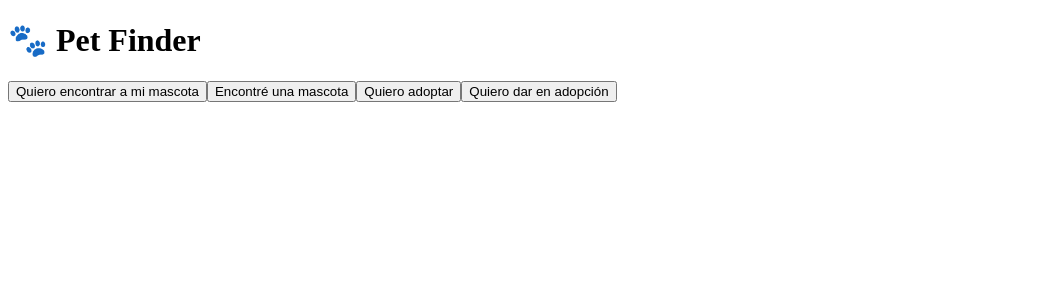
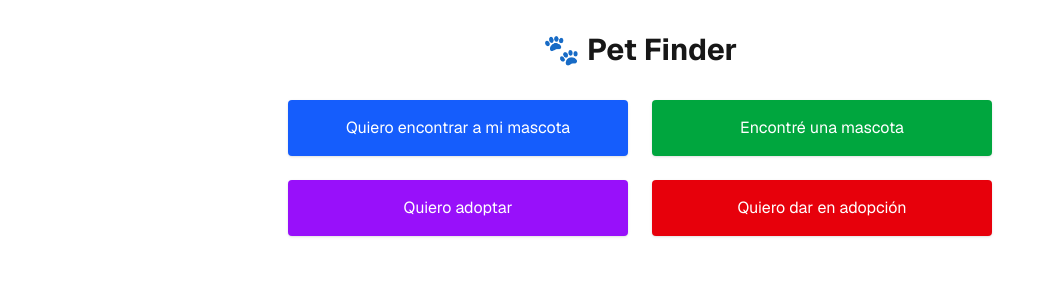
Before and after one commit to LucianoVeneroniMB/patasapp, a Next.js app: page / in a window 1280 px wide. Shown: the top 300 px of the page, without its empty margins (0-1047 px from the left). Built offline with nearby package versions, Linux system fonts and the light colour scheme.

Commit message:
Update layout.tsx

```diff
--- a/app/layout.tsx
+++ b/app/layout.tsx
@@ -1,159 +1,32 @@
-"use client";
+import './globals.css';
+import { Geist, Geist_Mono } from 'next/font/google';
+import Script from 'next/script';
 
-import { useState, ChangeEvent, FormEvent } from "react";
-import Head from "next/head";
+const geistSans = Geist({
+  variable: '--font-geist-sans',
+  subsets: ['latin'],
+});
 
-type FormType =
-  | "findMyPet"
-  | "foundPet"
-  | "wantToAdopt"
-  | "giveForAdoption"
-  | null;
+const geistMono = Geist_Mono({
+  variable: '--font-geist-mono',
+  subsets: ['latin'],
+});
 
-export default function Home() {
-  const [formType, setFormType] = useState<FormType>(null);
-  const [formData, setFormData] = useState<Record<string, unknown>>({});
-  const [recaptchaToken, setRecaptchaToken] = useState<string | null>(null);
-
-  function handleInputChange(e: ChangeEvent<HTMLInputElement | HTMLTextAreaElement>) {
-    setFormData({ ...formData, [e.target.name]: e.target.value });
-  }
-
-  function handleFileChange(e: ChangeEvent<HTMLInputElement>) {
-    setFormData({ ...formData, [e.target.name]: e.target.files?.[0] || null });
-  }
-
-  async function handleSubmit(e: FormEvent) {
-    e.preventDefault();
-
-    if (typeof grecaptcha === "undefined") {
-      alert("No se pudo cargar reCAPTCHA. Intenta nuevamente.");
-      return;
-    }
-
-    grecaptcha.enterprise.ready(async () => {
-      try {
-        const token = await grecaptcha.enterprise.execute(
-          "6LfNmpMrAAAAAHJjT35Fh69t4L6EOM5vBiWI3YME", // your site key
-          { action: "LOGIN" }
-        );
-
-        setRecaptchaToken(token);
-
-        // Aquí puedes enviar el token al backend para validarlo junto con formData
-        console.log("reCAPTCHA token:", token);
-        console.log("Datos del formulario:", formData);
-
-        alert("Formulario enviado (implementa backend para procesar)");
-      } catch (error) {
-        console.error("Error ejecutando reCAPTCHA:", error);
-        alert("Error con reCAPTCHA. Intenta nuevamente.");
-      }
-    });
-  }
-
+export default function RootLayout({
+  children,
+}: {
+  children: React.ReactNode;
+}) {
   return (
-    <>
-      <Head>
-        <script src="https://www.google.com/recaptcha/enterprise.js?render=6LfNmpMrAAAAAHJjT35Fh69t4L6EOM5vBiWI3YME"></script>
-      </Head>
-
-      <main className="min-h-screen p-8 max-w-3xl mx-auto font-sans">
-        <h1 className="text-3xl font-bold mb-8 text-center">🐾 Pet Finder</h1>
-
-        {!formType && (
-          <div className="grid grid-cols-1 sm:grid-cols-2 gap-6">
-            <button
-              onClick={() => setFormType("findMyPet")}
-              className="bg-blue-600 text-white p-4 rounded shadow hover:bg-blue-700"
-            >
-              Quiero encontrar a mi mascota
-            </button>
-            <button
-              onClick={() => setFormType("foundPet")}
-              className="bg-green-600 text-white p-4 rounded shadow hover:bg-green-700"
-            >
-              Encontré una mascota
-            </button>
-            <button
-              onClick={() => setFormType("wantToAdopt")}
-              className="bg-purple-600 text-white p-4 rounded shadow hover:bg-purple-700"
-            >
-              Quiero adoptar
-            </button>
-            <button
-              onClick={() => setFormType("giveForAdoption")}
-              className="bg-red-600 text-white p-4 rounded shadow hover:bg-red-700"
-            >
-              Quiero dar en adopción
-            </button>
-          </div>
-        )}
-
-        {formType && (
-          <form onSubmit={handleSubmit} className="mt-8 space-y-6">
-            <button
-              type="button"
-              onClick={() => {
-                setFormType(null);
-                setFormData({});
-                setRecaptchaToken(null);
-              }}
-              className="text-gray-500 underline"
-            >
-              ← Volver al menú
-            </button>
-
-            {/* Example input fields (add more based on your needs) */}
-            <div>
-              <label htmlFor="name" className="block font-medium">
-                Nombre
-              </label>
-              <input
-                id="name"
-                name="name"
-                type="text"
-                className="w-full p-2 border rounded"
-                onChange={handleInputChange}
-                required
-              />
-            </div>
-
-            <div>
-              <label htmlFor="description" className="block font-medium">
-                Descripción
-              </label>
-              <textarea
-                id="description"
-                name="description"
-                className="w-full p-2 border rounded"
-                onChange={handleInputChange}
-                required
-              />
-            </div>
-
-            <div>
-              <label htmlFor="photo" className="block font-medium">
-                Foto
-              </label>
-              <input
-                id="photo"
-                name="photo"
-                type="file"
-                accept="image/*"
-                onChange={handleFileChange}
-              />
-            </div>
-
-            <button
-              type="submit"
-              className="bg-blue-600 text-white px-6 py-2 rounded hover:bg-blue-700"
-            >
-              Enviar
-            </button>
-          </form>
-        )}
-      </main>
-    </>
+    <html lang="en">
+      <body className={`${geistSans.variable} ${geistMono.variable} antialiased`}>
+        {/* Use next/script to load recaptcha script asynchronously */}
+        <Script
+          src="https://www.google.com/recaptcha/enterprise.js?render=6LfNmpMrAAAAAHJjT35Fh69t4L6EOM5vBiWI3YME"
+          strategy="afterInteractive"
+        />
+        {children}
+      </body>
+    </html>
   );
 }
```
